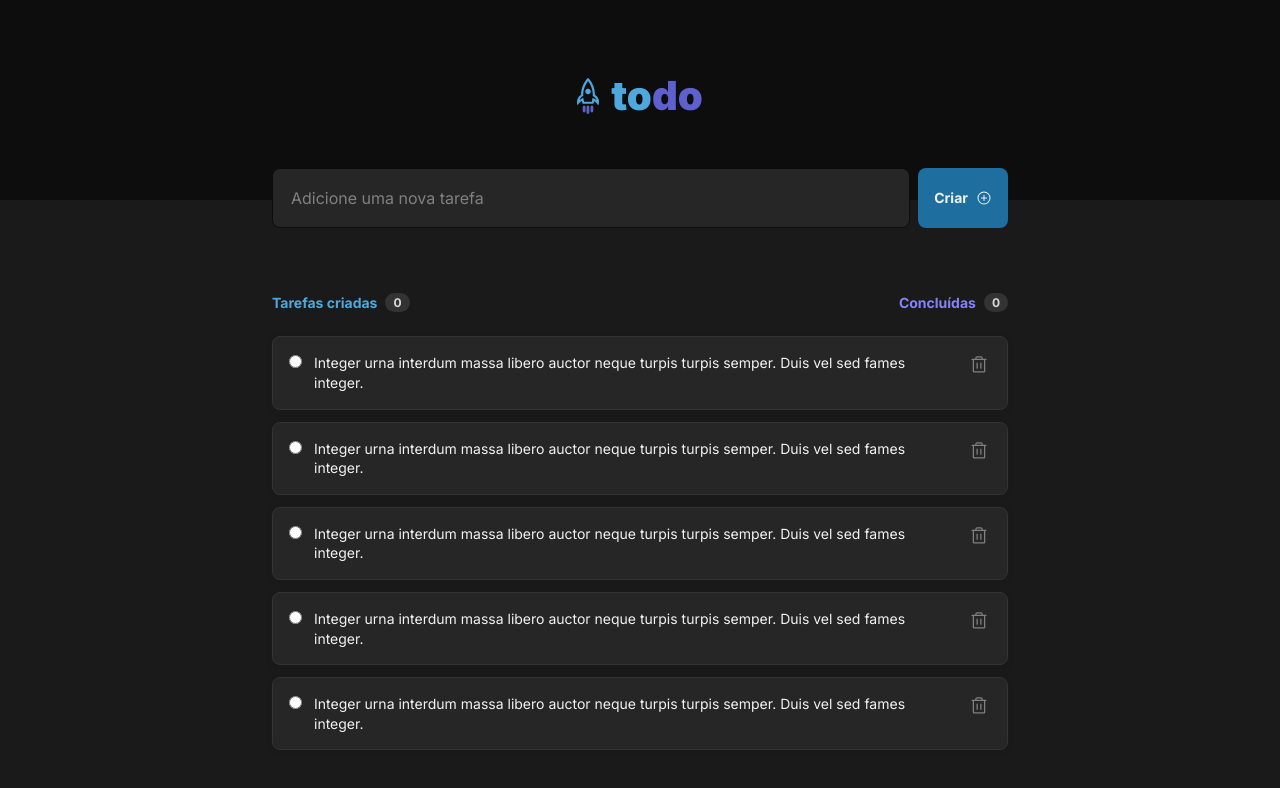
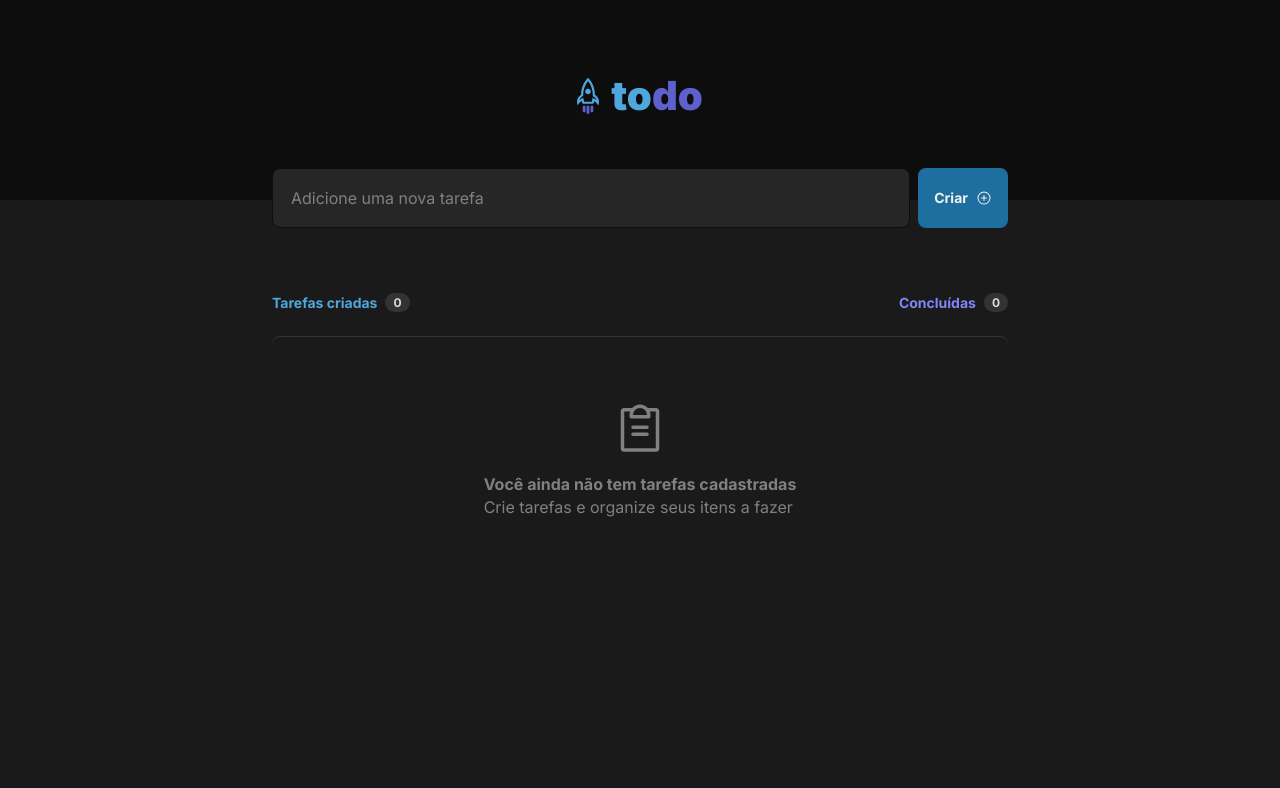
Before and after one commit to henriquebortoletto/project-01-desafio-todo-list, a React (Vite) app: page / in a window 1280 px wide. Shown: the top 788 px of the page. Built offline with nearby package versions, Linux system fonts and the light colour scheme.

Commit message:
feat(<empty />): 🚀 created the component that has the empty state 🚀

```diff
--- a/src/App.tsx
+++ b/src/App.tsx
@@ -2,11 +2,11 @@ import { PlusCircle } from '@phosphor-icons/react'
 
 import Header from '@/components/Header'
 import Task from '@/components/Task'
+import Empty from '@/components/Empty'
 
 import S from '@/app.module.css'
 import './global.css'
 
-const tasks = [1, 2, 3, 4, 5]
 
 function App() {
 
@@ -46,9 +46,7 @@ function App() {
             </div>
           </div>
 
-          {tasks.map(() => (
-            <Task />
-          ))}
+          <Empty />
         </section>
       </main>
     </>
--- /dev/null
+++ b/src/components/Empty/index.tsx
@@ -0,0 +1,19 @@
+import { ClipboardText } from '@phosphor-icons/react'
+
+import S from './styles.module.css'
+
+const Empty = () => {
+  return (
+    <div className={S.container}>
+      <div className={S.info}>
+        <ClipboardText size={56} />
+        <p>
+          <span>Você ainda não tem tarefas cadastradas</span>
+          Crie tarefas e organize seus itens a fazer
+        </p>
+      </div>
+    </div>
+  )
+}
+
+export default Empty
--- /dev/null
+++ b/src/components/Empty/styles.module.css
@@ -0,0 +1,28 @@
+.container {
+  border-top: 1px solid var(--brand-color-gray-400);
+  border-radius: 8px;
+
+  padding: 6.4rem var(--gap-default);
+}
+
+.info {
+  display: flex;
+  flex-direction: column;
+
+  align-items: center;
+  gap: var(--gap-default);
+}
+
+.info svg,
+.info p {
+  color: var(--brand-color-gray-300);
+}
+
+.info p {
+  line-height: 140%;
+}
+
+.info p span {
+  font-weight: 700;
+  display: block;
+}
```
